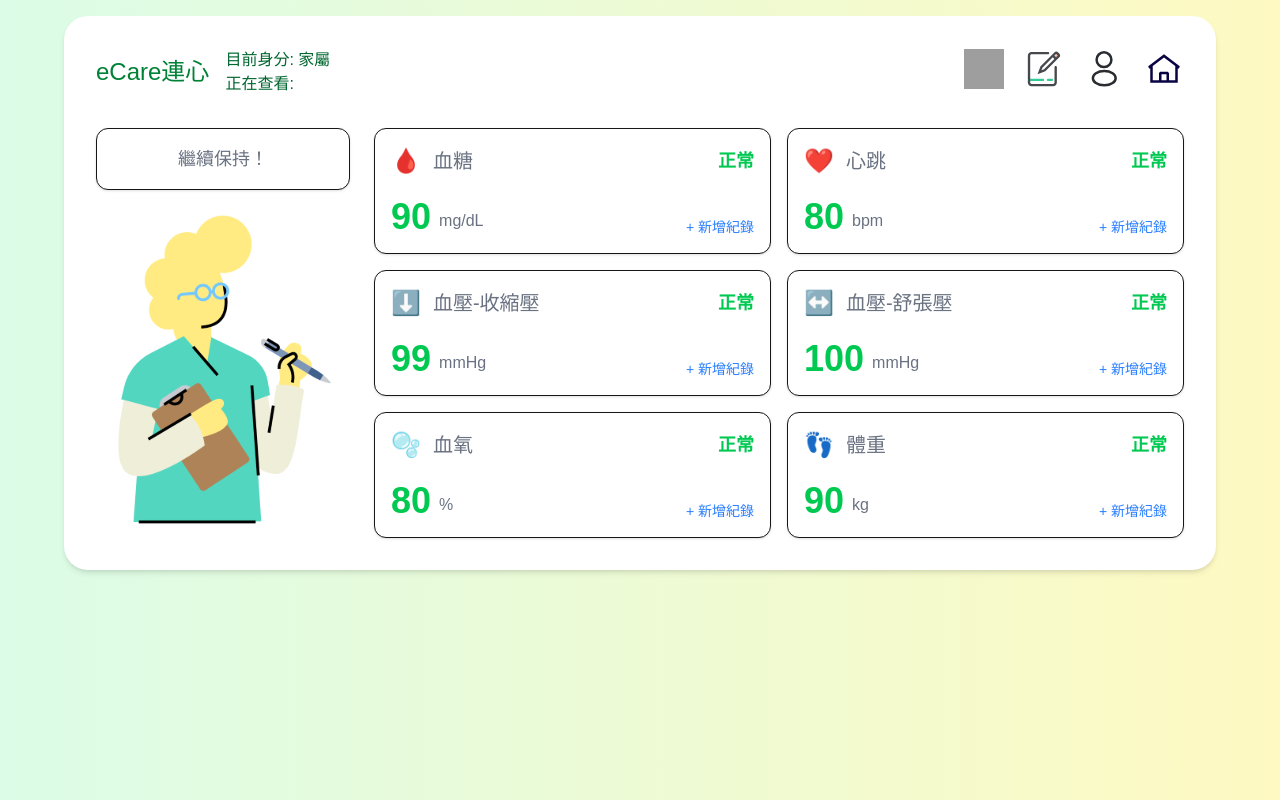
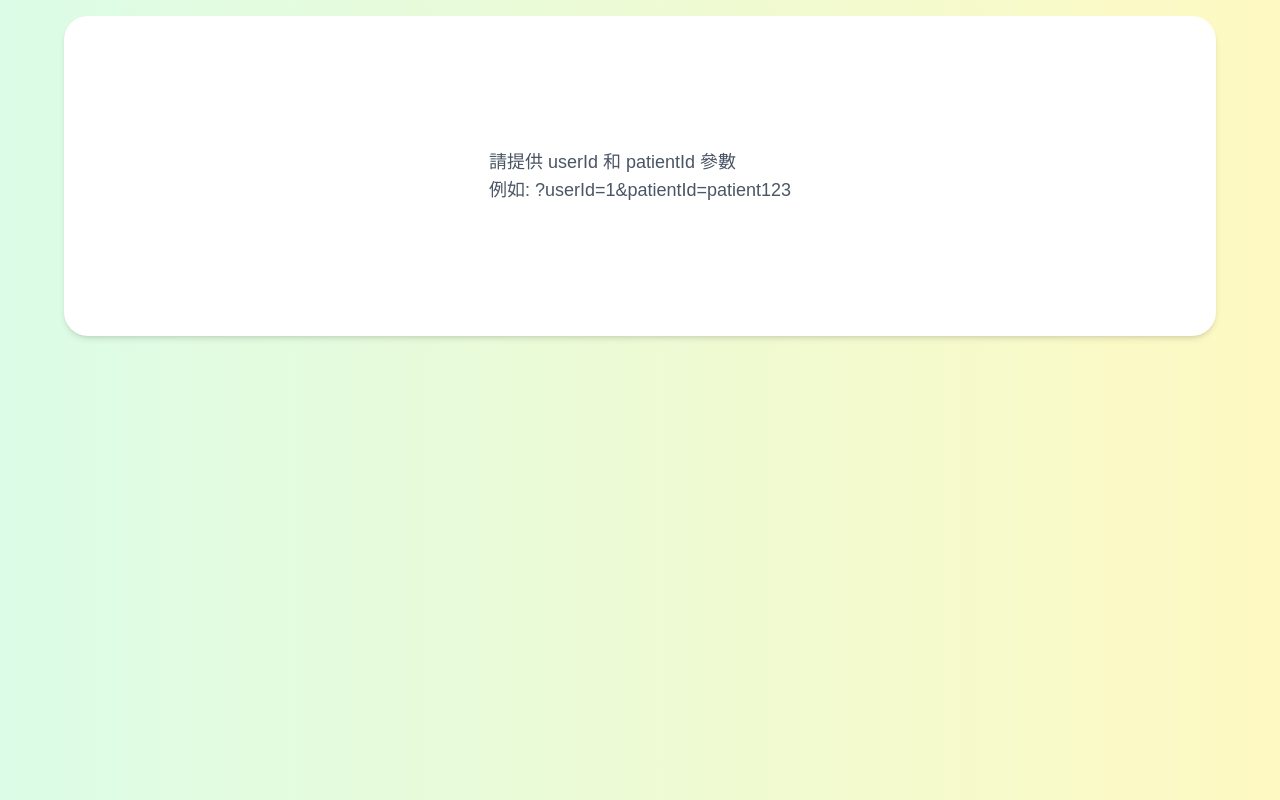
Before and after one commit to dbms-team18/eCare, a Next.js app in the folder frontend/: page /dashboard in a window 1280 px wide. Built offline with nearby package versions, Linux system fonts and the light colour scheme; grey boxes are pictures that could not be loaded.

Commit message:
integrated api for dashboard -v1

```diff
--- a/frontend/app/dashboard/page.tsx
+++ b/frontend/app/dashboard/page.tsx
@@ -1,60 +1,223 @@
-'use client';
+"use client";
 
-import React from 'react';
-// import { useEffect, useState } from 'react';
-import { useRouter } from 'next/navigation';
-import DashboardHeader from '../../components/dashboard/DashboardHeader';
-import PatientInfo from '../../components/dashboard/PatientInfo';
-import VitalSignsGrid from '../../components/dashboard/VitalSignsGrid';
-// import { VitalSignRecord } from '@/types/api';
-import { idToCategory,unitMap, iconMap} from '@/constants/vitalSignMap';
+import { useState, useEffect } from "react";
+import { useRouter } from "next/navigation";
+import DashboardHeader from "../../components/dashboard/DashboardHeader";
+import PatientInfo from "../../components/dashboard/PatientInfo";
+import VitalSignsGrid from "../../components/dashboard/VitalSignsGrid";
+import { idToCategory, unitMap, iconMap } from "@/constants/vitalSignMap";
+
+interface VitalSignData {
+  vitalTypeId: number;
+  value: number;
+  recordDateTime: Date;
+  comment: string;
+}
+
+interface ApiResponse {
+  success: boolean;
+  data?: VitalSignData[];
+  err?: string;
+}
 
 export default function Dashboard() {
   const router = useRouter();
+  const [vitalSigns, setVitalSigns] = useState<
+    Array<{
+      signID: string;
+      vitalTypeId: number;
+      value: number | null;
+      status: string;
+    }>
+  >([]);
+  const [loading, setLoading] = useState(true);
+  const [error, setError] = useState<string | null>(null);
 
-  const patientData = {
-  name: '王小明',
-  message: '繼續保持！',
-  vitalSigns: [
-    { signID: '1', vitalTypeId: 1, value: 90, status: '正常' },
-    { signID: '4', vitalTypeId: 4, value: 80, status: '正常' },
-    { signID: '2', vitalTypeId: 2, value: 99, status: '正常' },
-    { signID: '3', vitalTypeId: 3, value: 100, status: '正常' },
-    { signID: '5', vitalTypeId: 5, value: 80, status: '正常' },
-    { signID: '6', vitalTypeId: 6, value: 90, status: '正常' },
-  ] as Array<{ signID: string; vitalTypeId: number; value: number; status: string }>,
-};
+  // 從 URL query parameters 獲取參數
+  const [userId, setUserId] = useState<number | null>(null);
+  const [patientId, setPatientId] = useState<string | null>(null);
 
+  useEffect(() => {
+    // 從 URL query parameters 獲取參數
+    const urlParams = new URLSearchParams(window.location.search);
+    const userIdParam = urlParams.get("userId");
+    const patientIdParam = urlParams.get("patientId");
 
+    if (userIdParam) {
+      setUserId(parseInt(userIdParam, 10));
+    }
+    if (patientIdParam) {
+      setPatientId(patientIdParam);
+    }
+  }, []);
 
+  // 預設的生理數據類型 (1-6)
+  const defaultVitalTypes = [1, 2, 3, 4, 5, 6];
 
+  useEffect(() => {
+    // 只有當 userId 和 patientId 都存在時才調用 API
+    if (!userId || !patientId) {
+      return;
+    }
+
+    const fetchVitalSigns = async () => {
+      const params = new URLSearchParams({
+        userId: userId.toString(),
+        patientId: patientId.toString(),
+      });
+      try {
+        setLoading(true);
+        const response = await fetch(
+          `http://localhost:3001/api/dashboard/getTopVitalSigns?${params.toString()}`
+        );
+
+        if (!response.ok) {
+          throw new Error(`HTTP error! status: ${response.status}`);
+        }
+
+        const result: ApiResponse = await response.json();
+
+        if (result.success && result.data && result.data.length > 0) {
+          // 建立一個包含所有類型的地圖
+          const vitalSignMap = new Map<number, VitalSignData>();
+          result.data.forEach((item) => {
+            vitalSignMap.set(item.vitalTypeId, item);
+          });
+
+          // 為每個預設類型創建數據，如果沒有數據則設為 null
+          const formattedVitalSigns = defaultVitalTypes.map((typeId) => {
+            const data = vitalSignMap.get(typeId);
+            if (!data) {
+              return {
+                signID: String(typeId),
+                vitalTypeId: typeId,
+                value: null,
+                status: "目前無資料",
+              };
+            }
+
+            // 判斷是否異常 - 根據資料庫的正常範圍
+            let status = "正常";
+            const value = data.value;
+
+            switch (typeId) {
+              case 1: // bloodSugar
+                if (value > 140 || value < 70) status = "異常";
+                break;
+              case 2: // systolic
+                if (value > 130 || value < 90) status = "異常";
+                break;
+              case 3: // diastolic
+                if (value > 80 || value < 60) status = "異常";
+                break;
+              case 4: // heartRate
+                if (value > 100 || value < 60) status = "異常";
+                break;
+              case 5: // bloodO2
+                if (value > 100 || value < 95) status = "異常";
+                break;
+              case 6: // weight
+                if (value > 100 || value < 40) status = "異常";
+                break;
+              default:
+                status = "正常";
+            }
+
+            return {
+              signID: String(typeId),
+              vitalTypeId: typeId,
+              value: data.value,
+              status: status,
+            };
+          });
+
+          setVitalSigns(formattedVitalSigns);
+        } else {
+          // API 返回錯誤或無數據
+          const emptyVitalSigns = defaultVitalTypes.map((typeId) => ({
+            signID: String(typeId),
+            vitalTypeId: typeId,
+            value: null,
+            status: "目前無資料",
+          }));
+          setVitalSigns(emptyVitalSigns);
+        }
+      } catch (err) {
+        console.error("獲取生理數據失敗:", err);
+        setError(err instanceof Error ? err.message : "獲取數據失敗");
+
+        // 錯誤時也要顯示預設結構
+        const emptyVitalSigns = defaultVitalTypes.map((typeId) => ({
+          signID: String(typeId),
+          vitalTypeId: typeId,
+          value: null,
+          status: "目前無資料",
+        }));
+        setVitalSigns(emptyVitalSigns);
+      } finally {
+        setLoading(false);
+      }
+    };
+
+    fetchVitalSigns();
+  }, [userId, patientId]);
+
+  // 如果還沒有獲取到必要參數，顯示提示
+  if (!userId || !patientId) {
+    return (
+      <div className="min-h-screen bg-gradient-to-r from-green-100 to-yellow-100 p-4">
+        <div className="max-w-6xl mx-auto bg-white rounded-3xl p-8 shadow-md">
+          <div className="flex justify-center items-center h-64">
+            <div className="text-lg text-gray-600">
+              請提供 userId 和 patientId 參數
+              <br />
+              例如: ?userId=1&patientId=patient123
+            </div>
+          </div>
+        </div>
+      </div>
+    );
+  }
 
   const handleAddRecord = (id: string) => {
     const vitalTypeId = Number(id);
     router.push(`/vitalsigns?category=${vitalTypeId}`);
   };
 
+  if (loading) {
+    return (
+      <div className="min-h-screen bg-gradient-to-r from-green-100 to-yellow-100 p-4">
+        <div className="max-w-6xl mx-auto bg-white rounded-3xl p-8 shadow-md">
+          <div className="flex justify-center items-center h-64">
+            <div className="text-lg text-gray-600">載入中...</div>
+          </div>
+        </div>
+      </div>
+    );
+  }
+
   return (
     <div className="min-h-screen bg-gradient-to-r from-green-100 to-yellow-100 p-4">
       <div className="max-w-6xl mx-auto bg-white rounded-3xl p-8 shadow-md">
         <DashboardHeader />
+
+        {error && (
+          <div className="mb-4 p-4 bg-red-100 border border-red-400 text-red-700 rounded">
+            錯誤: {error}
+          </div>
+        )}
+
         <div className="grid grid-cols-12 gap-6">
-          <PatientInfo
-            message={patientData.message}
-            alertTriggered={patientData.vitalSigns.some(
-              (vitalSign) =>
-                (vitalSign.vitalTypeId === 2 && vitalSign.value > 120) || // 收縮壓
-                (vitalSign.vitalTypeId === 5 && vitalSign.value < 92)     // 血氧
-            )}
-          />
+          <PatientInfo message="繼續保持！" alertTriggered={false} />
           <VitalSignsGrid
-            vitalSigns={patientData.vitalSigns.map((vitalSign) => ({
+            vitalSigns={vitalSigns.map((vitalSign) => ({
               id: vitalSign.signID,
               name: idToCategory[String(vitalSign.vitalTypeId)],
               value: vitalSign.value,
-              unit: unitMap[vitalSign.vitalTypeId],
+              unit:
+                vitalSign.value !== null ? unitMap[vitalSign.vitalTypeId] : "",
               status: vitalSign.status,
-              icon: iconMap?.[vitalSign.vitalTypeId] ?? '',
+              icon: iconMap?.[vitalSign.vitalTypeId] ?? "",
             }))}
             onAddRecord={handleAddRecord}
           />
--- a/frontend/components/dashboard/PatientInfo.tsx
+++ b/frontend/components/dashboard/PatientInfo.tsx
@@ -1,26 +1,33 @@
-import React from 'react';
+import React from "react";
 
 type PatientInfoProps = {
   message: string;
   alertTriggered: boolean; // 新增屬性
+  patient: {
+    name: string;
+    // 可以根據需要添加更多屬性
+  };
 };
 
-const PatientInfo: React.FC<PatientInfoProps> = ({ message, alertTriggered }) => {
+const PatientInfo: React.FC<PatientInfoProps> = ({
+  message,
+  alertTriggered,
+  patient,
+}) => {
   return (
     <div className="col-span-3">
       <div className="bg-white p-4 rounded-xl shadow-sm border mb-6">
         <p className="text-gray-500 text-center text-lg">{message}</p>
+        <p className="text-center text-gray-800">
+          病患名稱：{patient.name}
+        </p>{" "}
+        {/* 顯示病患名稱 */}
       </div>
       <div className="flex justify-center">
         <img
-          src={alertTriggered ? "/alert-image.svg" : "/patient-cartoon.svg"} // 根據 alertTriggered 切換圖片
+          src={alertTriggered ? "/alert-image.svg" : "/patient-cartoon.svg"}
           alt="Patient illustration"
           className="w-full max-w-[250px]"
-          onError={(e) => {
-            e.currentTarget.src = alertTriggered
-              ? 'https://placehold.co/250x250?text=Alert+Image'
-              : 'https://placehold.co/250x250?text=Patient+Illustration';
-          }}
         />
       </div>
     </div>
@@ -29,7 +36,10 @@ const PatientInfo: React.FC<PatientInfoProps> = ({ message, alertTriggered }) =>
 
 export default PatientInfo;
 
-<PatientInfo
+{
+  /* <PatientInfo
   message="繼續保持！"
   alertTriggered={true} // 傳入是否觸發警報
-/>
+/>; */
+}
+// 定義 patient 物件
--- a/frontend/components/dashboard/VitalSignCard.tsx
+++ b/frontend/components/dashboard/VitalSignCard.tsx
@@ -1,7 +1,7 @@
-'use client';
+"use client";
 
-import React from 'react';
-import { useAuth } from '../../contexts/AuthContext';
+import React from "react";
+import { useAuth } from "../../contexts/AuthContext";
 
 export type VitalSign = {
   id: string;
@@ -35,73 +35,59 @@ const VitalSignCard: React.FC<VitalSignCardProps> = ({
 
   // 為血壓值特別處理
   const renderValue = () => {
-    if (vitalSign.id === 'blood-pressure' && typeof vitalSign.value === 'object') {
-      const { systolic, diastolic } = vitalSign.value as { systolic: number; diastolic: number };
-
-      // 定義血壓標準值
-      const standardSystolic = 120;
-      const standardDiastolic = 80;
-
-      // 動態設定樣式
-      const systolicColor = systolic > standardSystolic ? 'text-red-500' : 'text-green-500';
-      const diastolicColor = diastolic > standardDiastolic ? 'text-red-500' : 'text-green-500';
-
+    if (typeof vitalSign.value === "object") {
+      // 血壓特別處理
+      const { systolic, diastolic } = vitalSign.value;
+      const systolicColor = systolic > 130 ? "text-red-500" : "text-green-500";
+      const diastolicColor = diastolic > 80 ? "text-red-500" : "text-green-500";
       return (
         <div className="flex items-end mt-3">
-          <span className={`text-4xl font-bold ${systolicColor}`}>{systolic}</span>
+          <span className={`text-4xl font-bold ${systolicColor}`}>
+            {systolic}
+          </span>
           <span className="text-gray-500 mx-2 mb-1">/</span>
-          <span className={`text-4xl font-bold ${diastolicColor}`}>{diastolic}</span>
+          <span className={`text-4xl font-bold ${diastolicColor}`}>
+            {diastolic}
+          </span>
           <span className="text-gray-500 mb-1 ml-2">{vitalSign.unit}</span>
         </div>
       );
     }
 
-    if (typeof vitalSign.value === 'number') {
-      let colorClass = 'text-green-500'; // 預設為綠色
+    if (typeof vitalSign.value === "number") {
+      // 根據生理指標不同類型的標準範圍來判斷
+      let colorClass = "text-green-500"; // 默認為正常
       const value = vitalSign.value;
-
-      // 根據生命特徵設定顏色
-      if (vitalSign.id === 'heart-rate') {
-        colorClass = value < 60 || value > 100 ? 'text-red-500' : 'text-green-400';
-      } else if (vitalSign.id === 'blood-oxygen') {
-        colorClass = value < 92 ? 'text-red-500' : 'text-green-400';
-      } else if (vitalSign.id === 'weight') {
-        colorClass = value < 50 || value > 85 ? 'text-red-500' : 'text-green-400';
-      } else if (vitalSign.id === 'blood-sugar') {
-        // 假設飯前血糖
-        colorClass = value < 70 || value > 99 ? 'text-red-500' : 'text-green-400';
-      }
-
-      const formattedValue =
-        vitalSign.id === 'blood-sugar' ? value.toFixed(1) : value;
-
+      if (vitalSign.id === "heart-rate" && (value < 60 || value > 100))
+        colorClass = "text-red-500";
       return (
         <div className="flex items-end mt-3">
-          <span className={`text-4xl font-bold ${colorClass}`}>{formattedValue}</span>
+          <span className={`text-4xl font-bold ${colorClass}`}>{value}</span>
           <span className="text-gray-500 ml-2 mb-1">{vitalSign.unit}</span>
         </div>
       );
     }
 
-    // 如果 value 不是數字或物件，返回空
     return null;
   };
 
   return (
-    <div className={`bg-white p-4 rounded-xl shadow-sm border ${isWide ? 'col-span-2' : ''}`}>
+    <div
+      className={`bg-white p-4 rounded-xl shadow-sm border ${isWide ? "col-span-2" : ""}`}
+    >
       <div className="flex justify-between items-center">
         <div className="flex items-center">
           <span className="text-2xl mr-3">{vitalSign.icon}</span>
           <span className="text-xl text-gray-500">{vitalSign.name}</span>
         </div>
-        <span className="text-green-500 font-semibold text-lg">{vitalSign.status}</span>
+        <span className="text-green-500 font-semibold text-lg">
+          {vitalSign.status}
+        </span>
       </div>
 
       <div className="mt-2 flex justify-between items-end">
         {/* 數值與單位 */}
-        <div className="flex items-end">
-          {renderValue()}
-        </div>
+        <div className="flex items-end">{renderValue()}</div>
 
         {/* 新增紀錄按鈕 */}
         {isCaregiver() && (
@@ -113,7 +99,6 @@ const VitalSignCard: React.FC<VitalSignCardProps> = ({
           </button>
         )}
       </div>
-
     </div>
   );
 };
--- a/frontend/components/dashboard/VitalSignsGrid.tsx
+++ b/frontend/components/dashboard/VitalSignsGrid.tsx
@@ -1,15 +1,18 @@
-import React from 'react';
-import VitalSignCard, { VitalSign } from './VitalSignCard';
+import React from "react";
+import VitalSignCard, { VitalSign } from "./VitalSignCard";
 
 type VitalSignsGridProps = {
   vitalSigns: VitalSign[];
   onAddRecord: (id: string) => void;
 };
 
-const VitalSignsGrid: React.FC<VitalSignsGridProps> = ({ vitalSigns, onAddRecord }) => {
+const VitalSignsGrid: React.FC<VitalSignsGridProps> = ({
+  vitalSigns,
+  onAddRecord,
+}) => {
   return (
     <div className="col-span-9 grid grid-cols-2 gap-4">
-      {vitalSigns.map((vitalSign, index) => (
+      {vitalSigns.map((vitalSign) => (
         <VitalSignCard
           key={vitalSign.id}
           vitalSign={vitalSign}
@@ -20,5 +23,4 @@ const VitalSignsGrid: React.FC<VitalSignsGridProps> = ({ vitalSigns, onAddRecord
   );
 };
 
-
 export default VitalSignsGrid;
```
Also changed, not shown: frontend/app/user/caregiver/page.tsx (+12 -10 lines).
